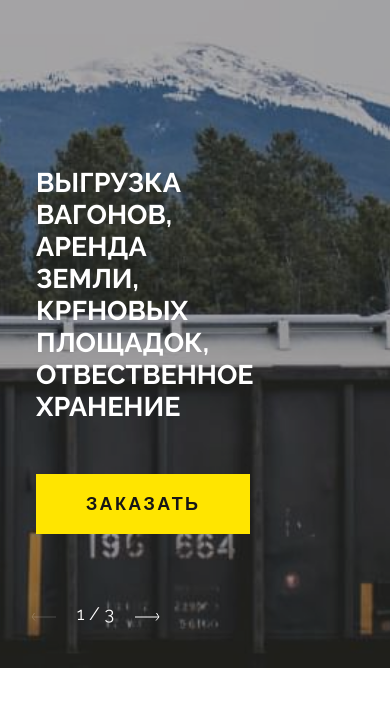
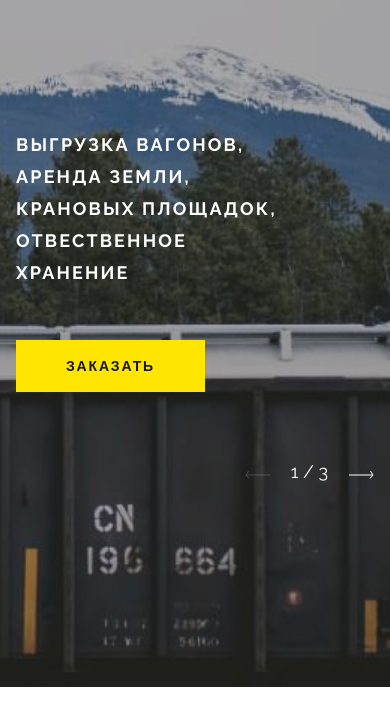
Before and after one commit to bublik13/veles, a website: page docs/index.html in a window 390 px wide. Shown: the part 71-796 px from the top of the page. Drawn offline with Linux system fonts and the light colour scheme.

Commit message:
mobile/dz

```diff
--- a/app/scss/blocks/btn.scss
+++ b/app/scss/blocks/btn.scss
@@ -14,3 +14,9 @@
   vertical-align: top;
   margin-bottom: 69px;
 }
+@media (max-width: 768px) {
+  .btn {
+  font-size: 14px;
+  line-height: 16px;
+  }
+}
--- a/app/scss/blocks/header.scss
+++ b/app/scss/blocks/header.scss
@@ -85,6 +85,9 @@
   position: relative;
 }
 @media (max-width: 1200px) {
+  .header{
+    padding-bottom: 200px;
+  }
   .header:before {
     content: "";
     position: absolute;
@@ -95,6 +98,9 @@
     background-color: #000;
     z-index: -1;
     opacity: 0.3;
+  }
+  .header__top {
+    margin-bottom: 102px;
   }
   .header__nav {
     position: fixed;
--- a/app/scss/blocks/info.scss
+++ b/app/scss/blocks/info.scss
@@ -47,6 +47,10 @@
   padding: 0 20px;
 }
 @media (max-width: 768px) {
+  .info__inner {
+    display: grid;
+    grid-template-columns: repeat(1, 1fr);
+  }
   .info__inner-pic{
     position: absolute;
     width: 100%;
@@ -56,5 +60,18 @@
     left: 0;
     z-index: -2;
   }
+  .info__inner-left{
+    padding: 0 70px 0 0;
+  }
+  .info__title{
+    font-size: 18px;
+    letter-spacing: 0.12em;
+    text-transform: uppercase;
+    color: #FFFFFF;
+  }
+  .info__switch{
+    width: 100%;
+    padding: 0;
+  }
 
 }
--- a/docs/index.html
+++ b/docs/index.html
@@ -22,8 +22,8 @@
           <a href="#" class="logo header__logo">
             <img class="logo__img" src="img/logo.svg" alt="logo" />
           </a>
-
-          <nav class="nav header__nav">
+          <!-- header__nav--active -->
+          <nav class="nav header__nav ">
             <ul class="nav__list nav__list--column">
               <li class="nav__item">
                 <a href="#" class="nav__link">ЗЕМЛЯ</a>
@@ -64,7 +64,7 @@
           <div class="info__inner">
             <div class="info__inner-left info__list">
               <h2 class="info__title">
-                ВЫГРУЗКА ВАГОНОВ, АРЕНДА ЗЕМЛИ, КРFНОВЫХ ПЛОЩАДОК, ОТВЕСТВЕННОЕ
+                ВЫГРУЗКА ВАГОНОВ, АРЕНДА ЗЕМЛИ, КРАНОВЫХ ПЛОЩАДОК, ОТВЕСТВЕННОЕ
                 ХРАНЕНИЕ
               </h2>
               <button class="info__bth btn">ЗАКАЗАТЬ</button>
```
Also changed, not shown: app/html/index.html (+3 -3 lines), docs/css/main.css.
